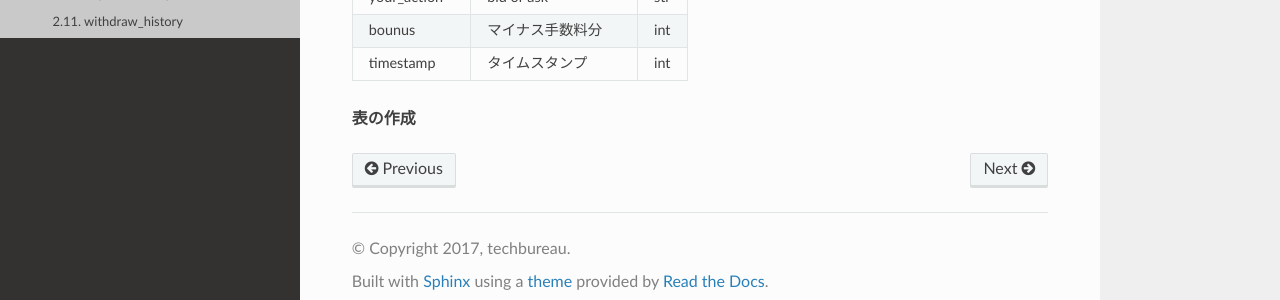
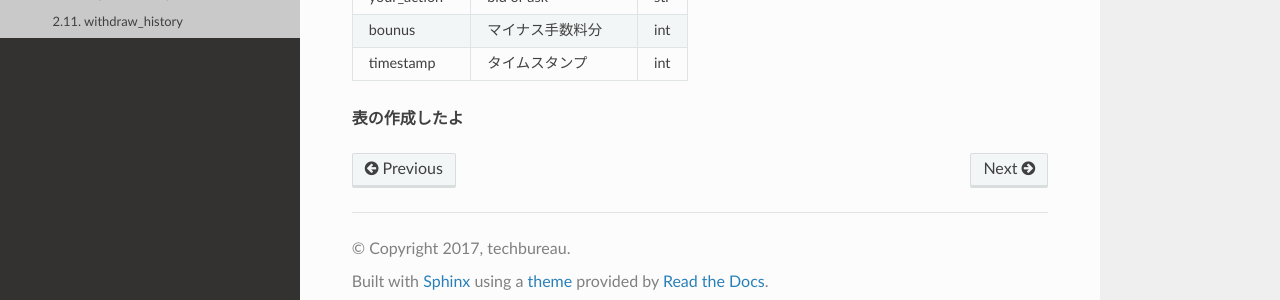
Before and after one commit to techbureau/api-doc, a Sphinx documentation site: the page built from docs/trade/2_individual/5_trade_history.rst, in a window 1280 px wide and 900 px high, scrolled down 781 px. Shown: the part 582-882 px from the top of the window. Built offline with Sphinx 7.4.7 and the Read the Docs theme 2.0.0, drawn with Linux system fonts in a browser that asks for light colours.

Commit message:
no message

```diff
--- a/docs/trade/2_individual/5_trade_history.rst
+++ b/docs/trade/2_individual/5_trade_history.rst
@@ -66,7 +66,7 @@ trade_history
    "timestamp", "タイムスタンプ", "int"
 
 
-表の作成
+表の作成したよ
      +---------------+---------+--------------------------------------------+----------+----------+
      | パラメーター    | 必須項目 | 詳細      | int      | デフォルト |
      +===============+=========+==================================+==========+==========+
```
